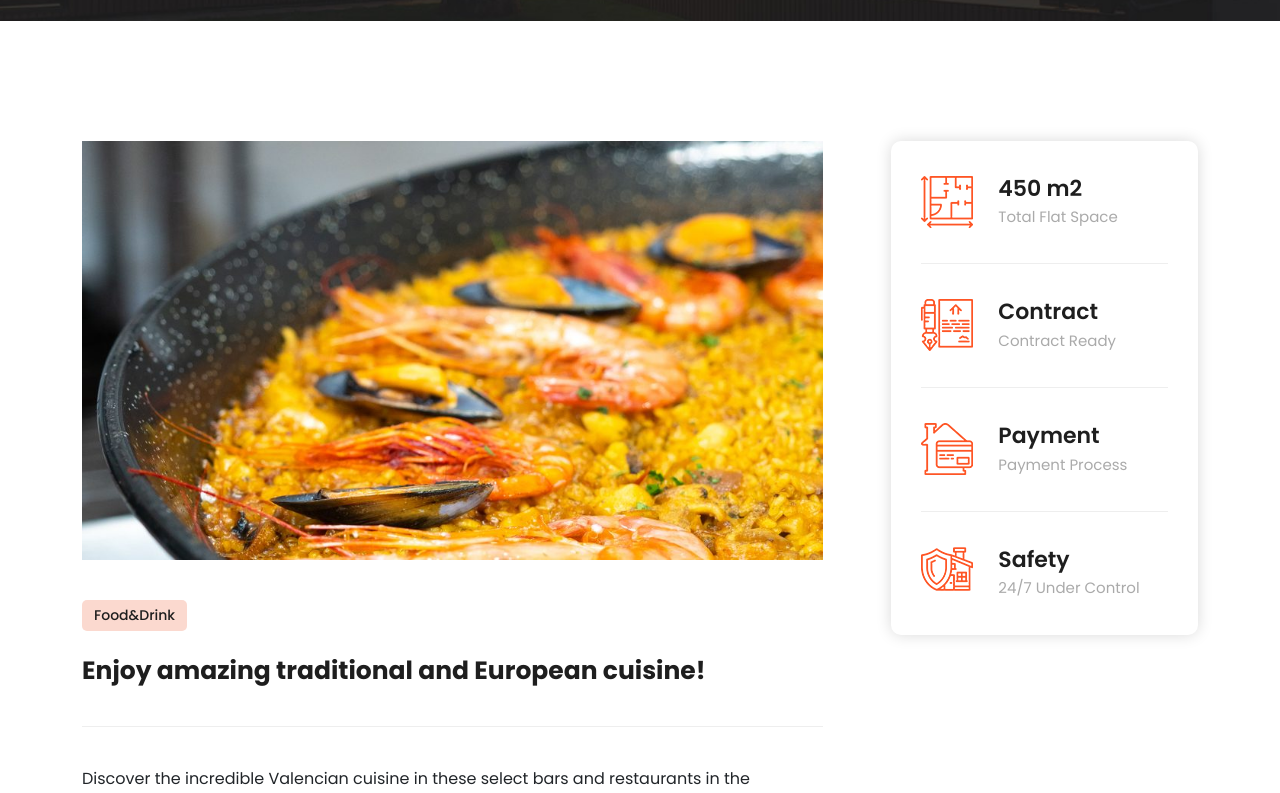
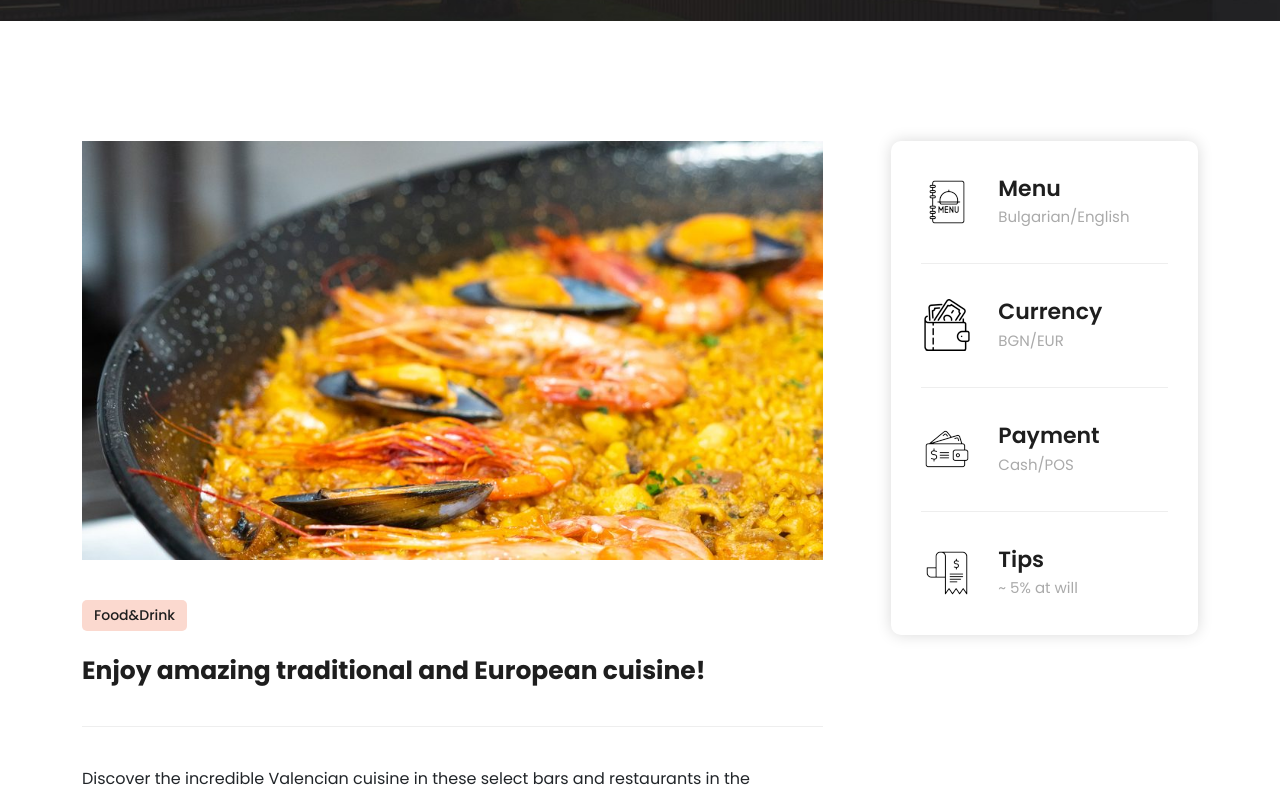
Before and after one commit to ivanmarinoff/sozopol-rentaparts, a website: page food&drink.html in a window 1280 px wide. Shown: the part 479-1272 px from the top of the page. Drawn offline with nearby package versions, Linux system fonts and the light colour scheme.

Commit message:
Update iccons

```diff
--- a/food&drink.html
+++ b/food&drink.html
@@ -226,20 +226,20 @@
                 <div class="info-table">
                     <ul>
                         <li>
-                            <img src="static/images/info-icon-01.png" alt="" style="max-width: 52px;">
-                            <h4>450 m2<br><span>Total Flat Space</span></h4>
+                            <img src="static/images/cook-book.png" alt="" style="max-width: 52px;">
+                            <h4>Menu<br><span>Bulgarian/English</span></h4>
                         </li>
                         <li>
-                            <img src="static/images/info-icon-02.png" alt="" style="max-width: 52px;">
-                            <h4>Contract<br><span>Contract Ready</span></h4>
+                            <img src="static/images/wallet.png" alt="" style="max-width: 52px;">
+                            <h4>Currency<br><span>BGN/EUR</span></h4>
                         </li>
                         <li>
-                            <img src="static/images/info-icon-03.png" alt="" style="max-width: 52px;">
-                            <h4>Payment<br><span>Payment Process</span></h4>
+                            <img src="static/images/bill.png" alt="" style="max-width: 52px;">
+                            <h4>Payment<br><span>Cash/POS</span></h4>
                         </li>
                         <li>
-                            <img src="static/images/info-icon-04.png" alt="" style="max-width: 52px;">
-                            <h4>Safety<br><span>24/7 Under Control</span></h4>
+                            <img src="static/images/tips.png" alt="" style="max-width: 52px;">
+                            <h4>Tips<br><span>~ 5% at will</span></h4>
                         </li>
                     </ul>
                 </div>
```
Also changed, not shown: static/images/bill.png (added), static/images/cook-book.png (added), static/images/tips.png (added), static/images/wallet.png (added).
